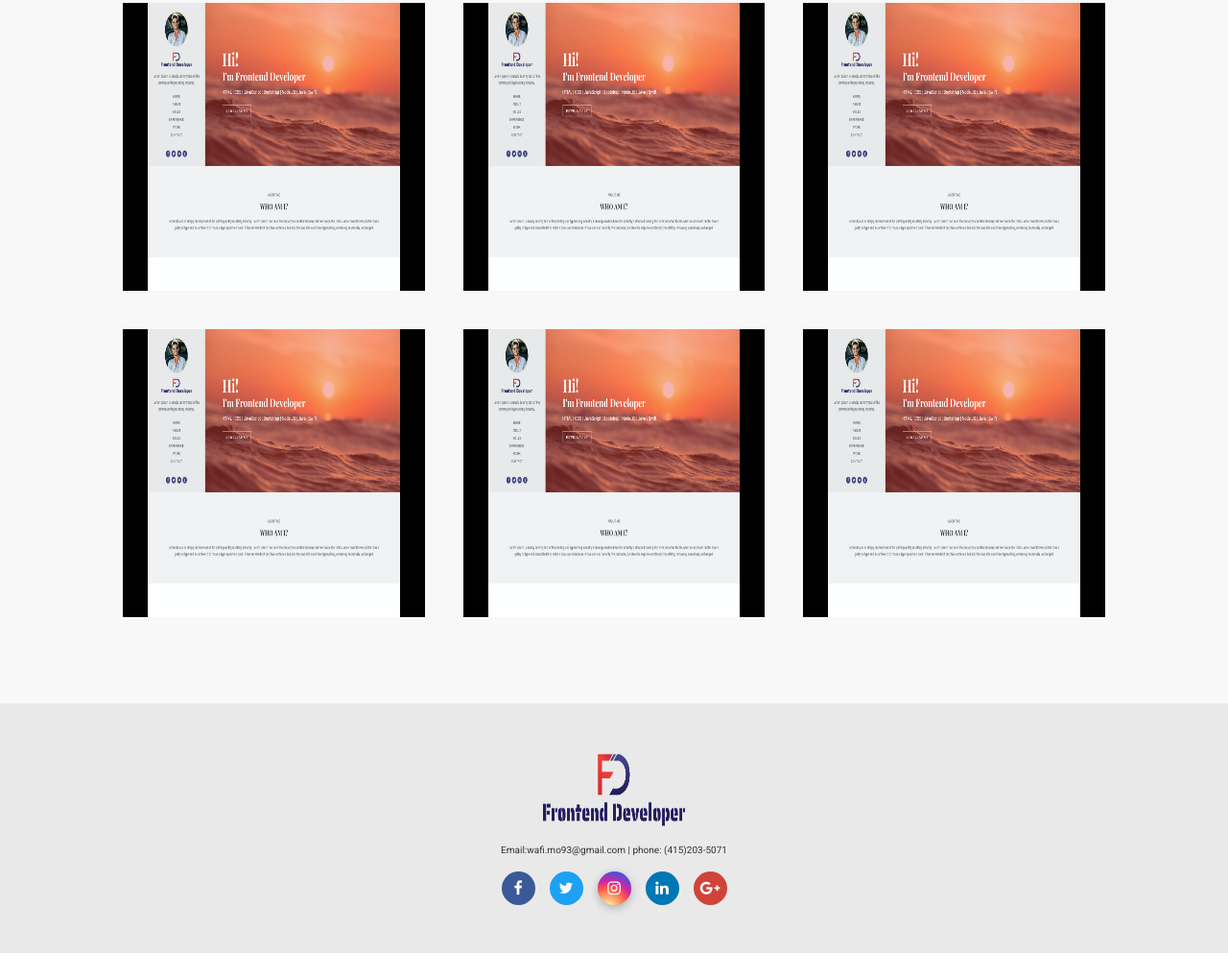
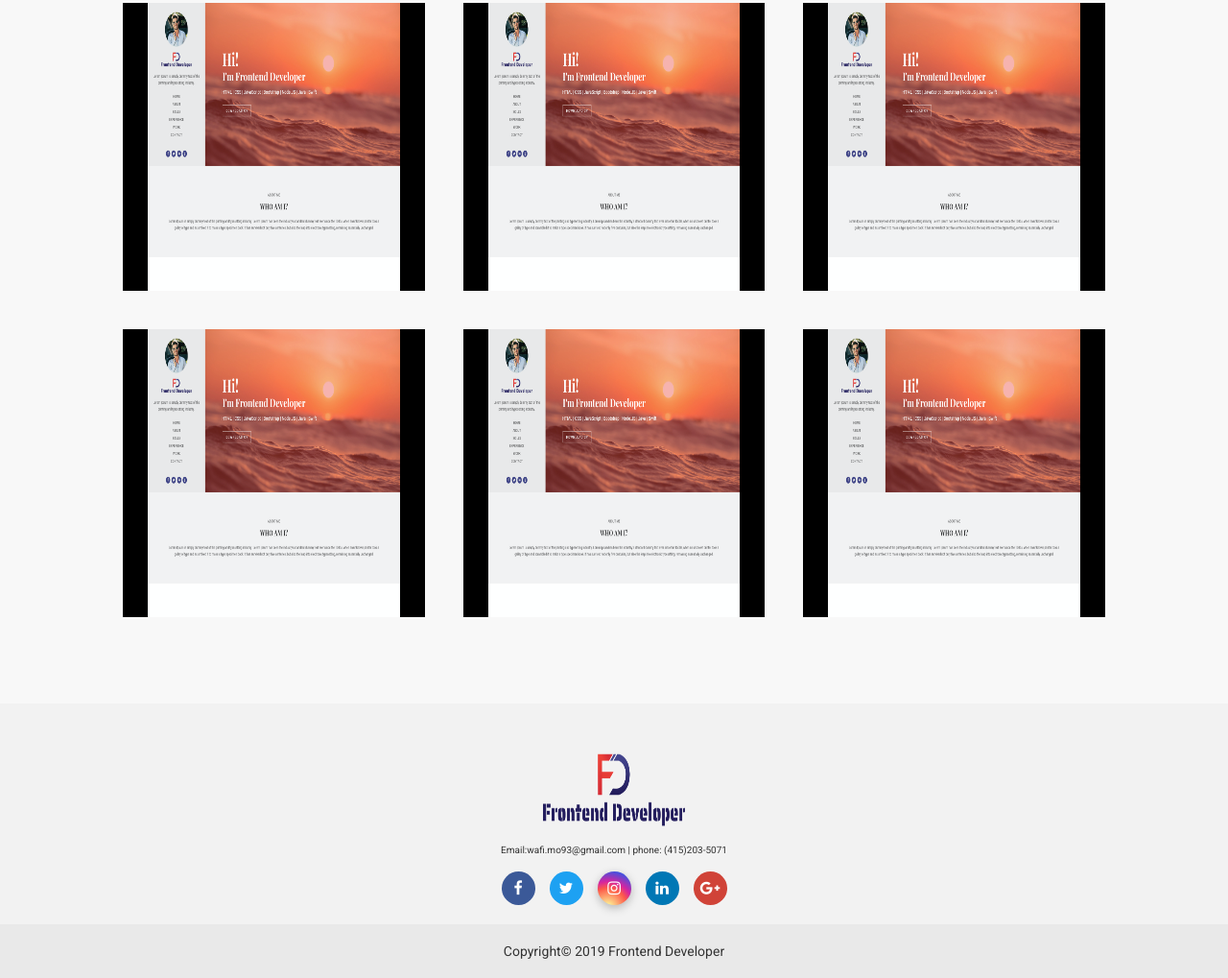
Before and after one commit to abosadiq/wafi-portfolio, a website: page src/index.html in a window 1280 px wide. Shown: the part 2375-3394 px from the top of the page at 96% size. Before the commit the page ends 3368 px from the top, so only its background shows below. Drawn offline with nearby package versions, Linux system fonts and the light colour scheme.

Commit message:
added the copyright text

```diff
--- a/src/index.html
+++ b/src/index.html
@@ -277,6 +277,7 @@
           </li>
         </ul>
       </div>
+      <div class="copy-right">Copyright&copy; 2019 Frontend Developer</div>
     </footer>
     <script src="https://cdnjs.cloudflare.com/ajax/libs/jquery/3.2.1/jquery.min.js"></script>
     <script src="https://cdnjs.cloudflare.com/ajax/libs/jquery-easing/1.3/jquery.easing.min.js"></script>
--- a/src/sass/_footer.scss
+++ b/src/sass/_footer.scss
@@ -1,7 +1,7 @@
 .footer {
   grid-column: 1/-1;
-  padding: 5rem 0 5rem 0;
-  background-color: $drak-grey-color;
+  padding: 5rem 0 0rem 0;
+  background-color: $light-grey-color;
   &__content {
     display: flex;
     flex-direction: column;
@@ -17,3 +17,11 @@
     }
   }
 }
+.copy-right {
+  width: 100%;
+  text-align: center;
+  margin-top: 2rem;
+  background-color: $drak-grey-color;
+  padding: 2rem 0;
+  font-size: 1.4rem;
+}
```
Also changed, not shown: src/css/style.css.
